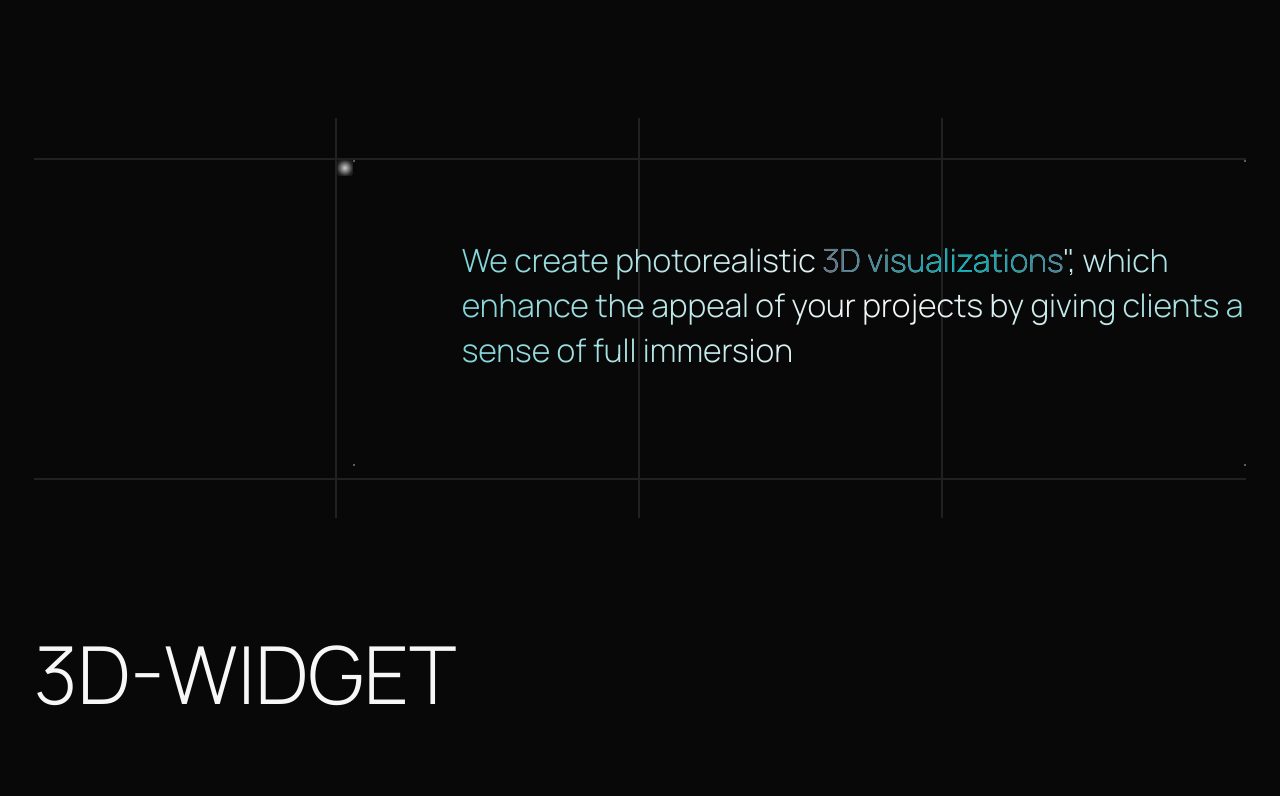
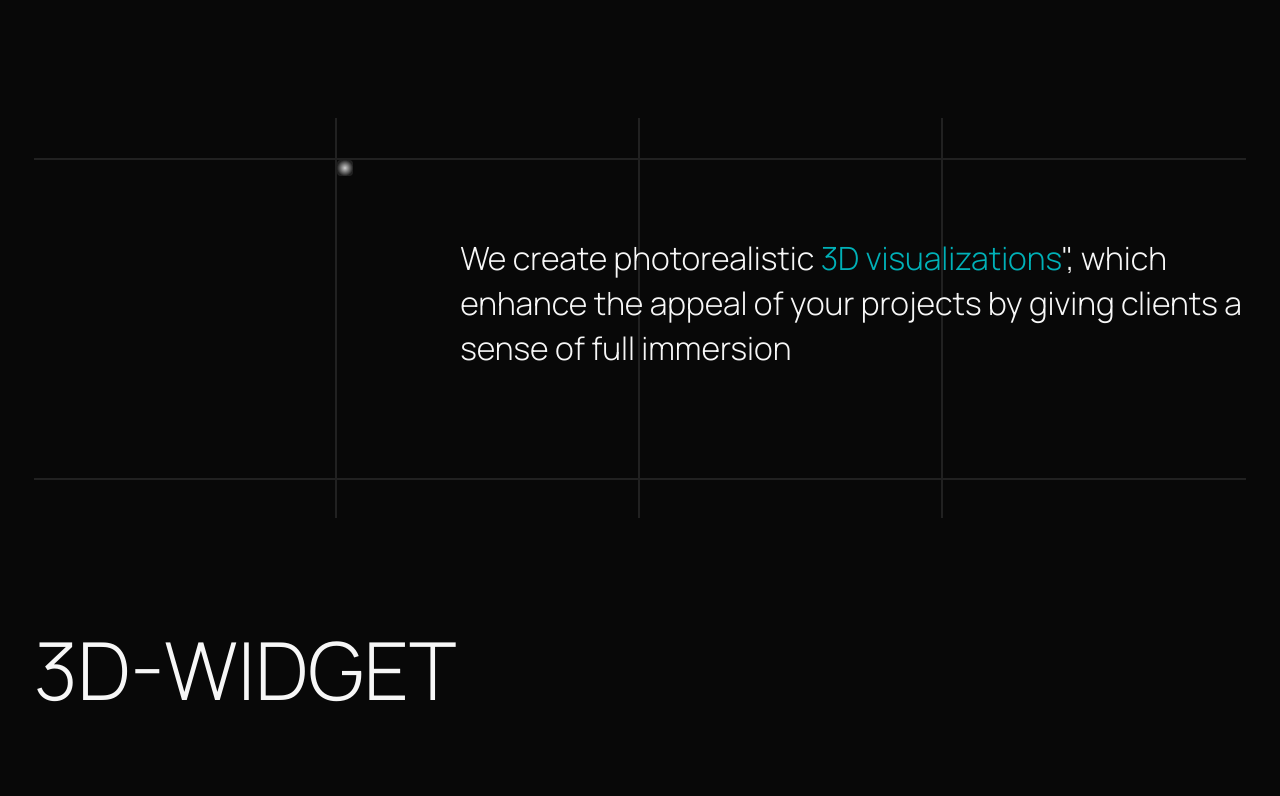
Before and after one commit to dorofeeva-olga74/XR-Place-Visual, a React (Vite) app: page / in a window 1280 px wide. Shown: the top 796 px of the page. Built offline with nearby package versions, Linux system fonts and the light colour scheme.

Commit message:
fix Widgetn section4

```diff
--- a/src/components/Widget/FeaturesTextSection/FeaturesTextSection.module.scss
+++ b/src/components/Widget/FeaturesTextSection/FeaturesTextSection.module.scss
@@ -6,28 +6,14 @@
   padding: 0;
   margin: 0;
   width: 100%;
-  border: 2px solid;
-  border-image-source: linear-gradient(90deg, globals.$black-bg -2.44%, globals.$grey-border 50%, globals.$black-bg 102.44%);
   z-index: 5;
-
-  @keyframes shimmer {
-    0% {
-      background-position: -100%;
-    }
-
-    100% {
-      background-position: 200%;
-    }
-  }
 
   .shimmer-text {
     padding: 76px 0 92px 12%;
     height: auto;
-    background: linear-gradient(90deg, globals.$white-txt, globals.$main-blue, globals.$white-txt);
     background-size: 200% auto;
-    color: transparent;
+    color: globals.$white-txt;
     background-clip: text;
-    animation: shimmer 2s linear infinite;
     z-index: 2;
 
     @include globals.desktop-xl;
@@ -45,7 +31,7 @@
     }
 
     .shimmer-span {
-      background: linear-gradient(90deg, globals.$main-blue, #af4261, globals.$main-blue);
+      color: globals.$main-blue;
       background-size: 200% auto;
       background-clip: text;
       animation: shimmer 2s linear infinite;
```
